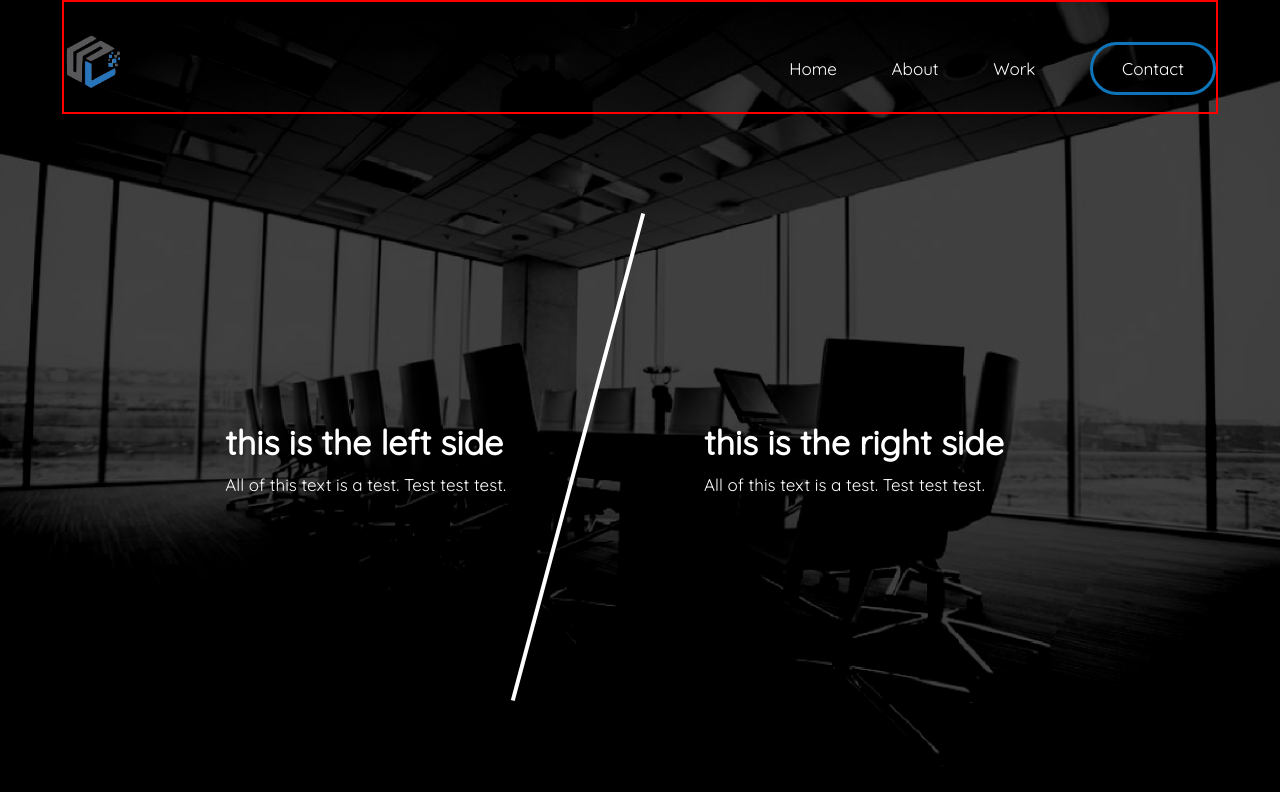
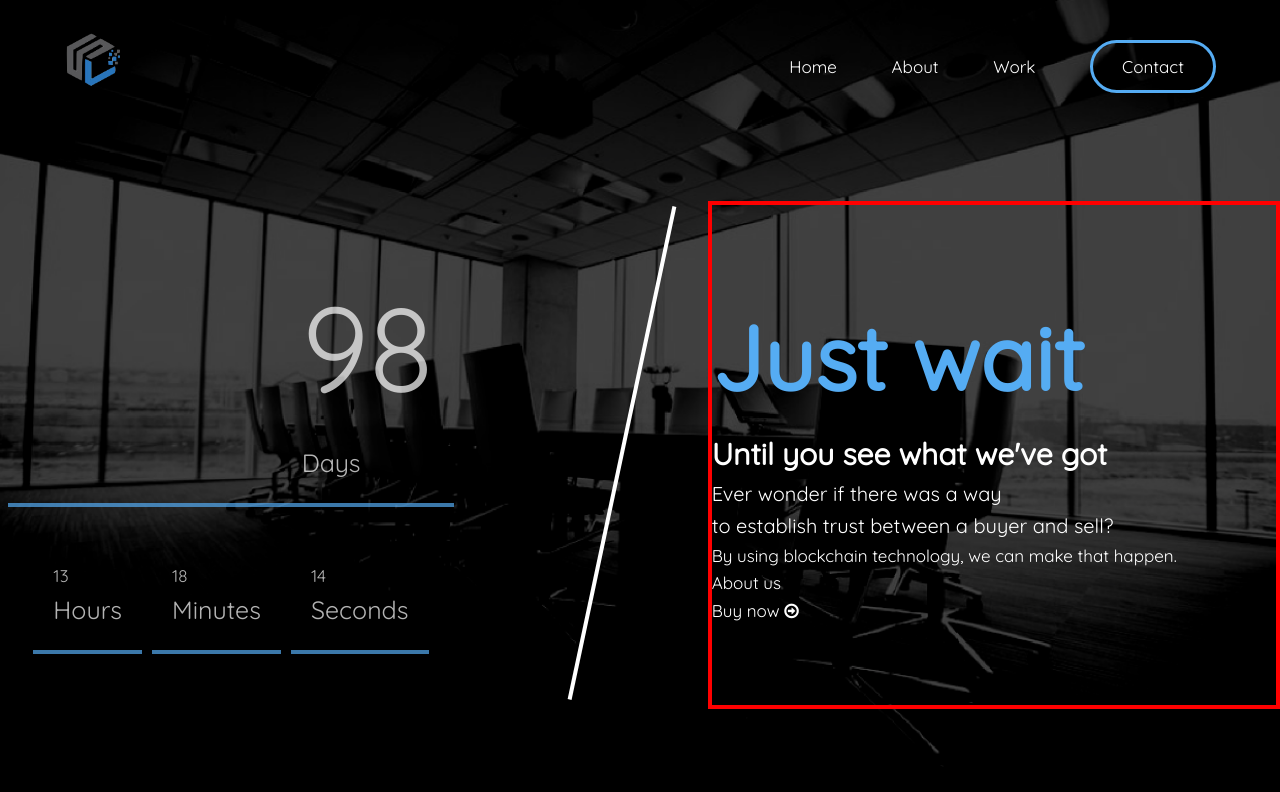
Before and after one commit to carloshernandez85/officeSite, a plain HTML site: page index.html in a window 1280 px wide. Drawn offline with Linux system fonts and the light colour scheme.

Commit message:
JS clock, landing sections and text

```diff
--- a/index.html
+++ b/index.html
@@ -20,7 +20,7 @@
                     <li><a href="#">Home</a></li>
                     <li><a href="#">About</a></li>
                     <li><a href="#">Work</a></li>
-                    <li><a href="#"><span>Contact</span></a></li>
+                    <li><a href="#"><span class="btn">Contact</span></a></li>
                 </ul>
             </nav>
         </div>
@@ -28,25 +28,37 @@
             <div class="main">
                 <div class="landing-left">
                     <div>
-                        <h1>this is the left side</h1>
-                        <p>All of this text is a test. Test test test.</p>
+                        <div class="countdown-wrapper">
+                        </div>
                     </div>
                 </div>
                 <hr>
                 <div class="landing-right">
                     <div>
-                        <h1>this is the right side</h1>
-                        <p>All of this text is a test. Test test test.</p>
+                        <h1 class="heading">Just wait</h1>
+                        <h2 class="sub-heading">Until you see what we've got</h2>
+                        <p class="preview">Ever wonder if there was a way
+                           <br> to establish trust between a buyer and sell?</p>
+                        <p>By using blockchain technology, we can make that happen.</p>
+                        <div class="about">About us</div>
+                        <div class="buy">Buy now <i class="fa fa-arrow-circle-o-right"></i></div>
                     </div>
                 </div>
             </div>
         </div>
+    </header>
+
+    <footer>
+        <div class="strip">
 
 
-    </header>
 
-    </section>
+        </div>
 
+
+
+    </footer>
+
+<script type="text/javascript" src="/main.js"></script>
 </body>
-
 </html>
--- /dev/null
+++ b/main.js
@@ -0,0 +1,41 @@
+const countdown = document.querySelector('.countdown-wrapper');
+
+// Set Launch Date (ms)
+const launchDate = new Date('Jan 1, 2020 13:00:00').getTime();
+
+// Update every second
+const intvl = setInterval(() => {
+  // Get todays date and time (ms)
+  const now = new Date().getTime();
+
+  // Distance from now and the launch date (ms)
+  const distance = launchDate - now;
+
+  // Time calculation
+  const days = Math.floor(distance / (1000 * 60 * 60 * 24));
+  const hours = Math.floor(
+    (distance % (1000 * 60 * 60 * 24)) / (1000 * 60 * 60)
+  );
+  const mins = Math.floor((distance % (1000 * 60 * 60)) / (1000 * 60));
+  const seconds = Math.floor((distance % (1000 * 60)) / 1000);
+
+  // Display result
+  countdown.innerHTML = `
+  <div class="days">${days}<span>Days</span></div>
+  <div class="bottom-grid">
+  <div class="hours">${hours}<span>Hours</span></div>
+  <div class="mins">${mins}<span>Minutes</span></div>
+  <div class="seconds">${seconds}<span>Seconds</span></div>
+  </div>
+
+  `;
+
+  // If launch date is reached
+  if (distance < 0) {
+    // Stop countdown
+    clearInterval(intvl);
+    // Style and output text
+    countdown.style.color = '#17a2b8';
+    countdown.innerHTML = 'Launched!';
+  }
+}, 1000);
--- a/style.css
+++ b/style.css
@@ -26,8 +26,8 @@ body {
   width: 90%;
   height: 110px;
   margin: 0 auto;
-  border: red 2px solid;
-  margin-bottom: 0;
+  /* border: red 2px solid; */
+
 }
 
 .logo {
@@ -54,8 +54,8 @@ nav li a {
   color: #ffffff;
 }
 
-span {
-  border: #0e75ba 3px solid;
+.btn {
+  border: #55acf3 3px solid;
   color: white;
   padding: 10px;
   width: 100px;
@@ -67,8 +67,9 @@ span {
 }
 
 span:hover {
-  background-color: #0e75ba;
-  font: white;
+  background-color: #55acf3;
+  font: green;
+  opacity: 0.4;
 }
 
 .main-wrapper{
@@ -77,28 +78,94 @@ span:hover {
 
 .main{
   display: grid;
-  /* grid-template-rows: auto; */
-  grid-template-columns: 45% 10% 45%;
+  grid-template-columns: repeat(3, auto);
 }
 
 .landing-left {
   display: flex;
   justify-content: flex-end;
   align-items: center;
-  margin-right: 70px;
+  margin-right: 20%;
+
 }
 
 hr{
   transform: rotate(45%);
-  /* color: #200267;
-  height: 300px;   */
-  border: white 2px solid;
+  border: #ffffff 2px solid;
   height: 500px;
-  transform: rotate(15deg);
+  transform: rotate(12deg);
   width: 0.1px;
+  margin-left: 15%;
+  margin-right: 15%;
 }
 
 .landing-right {
   display: flex;
   align-items: center;
 }
+
+.countdown-wrapper{
+  display: grid;
+  padding: 20px;
+  /* border-radius: 10px; */
+  /* background: #000; */
+  opacity: 0.7;
+  margin: 5px;
+}
+
+.countdown-wrapper div {
+  padding: 20px;
+  /* border-bottom: 3px #4c86f1 solid; */
+  /* border-radius: 10px; */
+  /* background: #000; */
+  /* opacity: 0.7; */
+  margin: 5px;
+}
+
+.countdown-wrapper span {
+  display: block;
+  font-size: 25px;
+  color: #ffffff;
+}
+
+.bottom-grid{
+  display: grid;
+  grid-template-columns: repeat(3, auto);
+
+}
+
+.days{
+  font-size: 120px;
+  display: grid;
+  justify-content: end;
+  border-bottom: #55acf3 4px solid;
+}
+
+.hours{
+  border-bottom: #55acf3 4px solid;
+}
+
+.mins{
+  border-bottom: #55acf3 4px solid;
+}
+
+.seconds{
+  border-bottom: #55acf3 4px solid;
+}
+
+.landing-right{
+  border: red 4px solid;
+}
+
+.heading{
+  font-size: 90px;
+  color: #55acf3;
+}
+
+.sub-heading{
+  font-size: 30px;
+}
+
+.preview{
+  font-size: 20px;
+}
```
